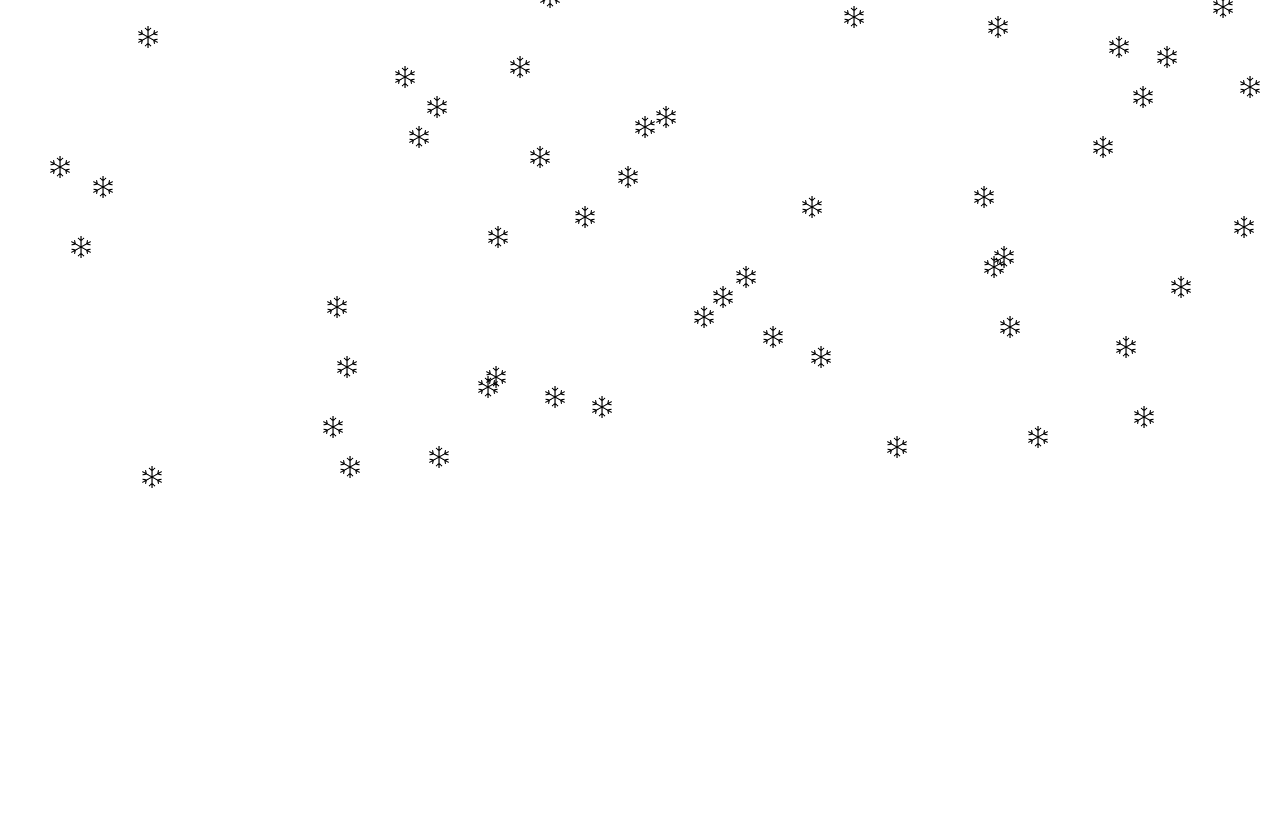
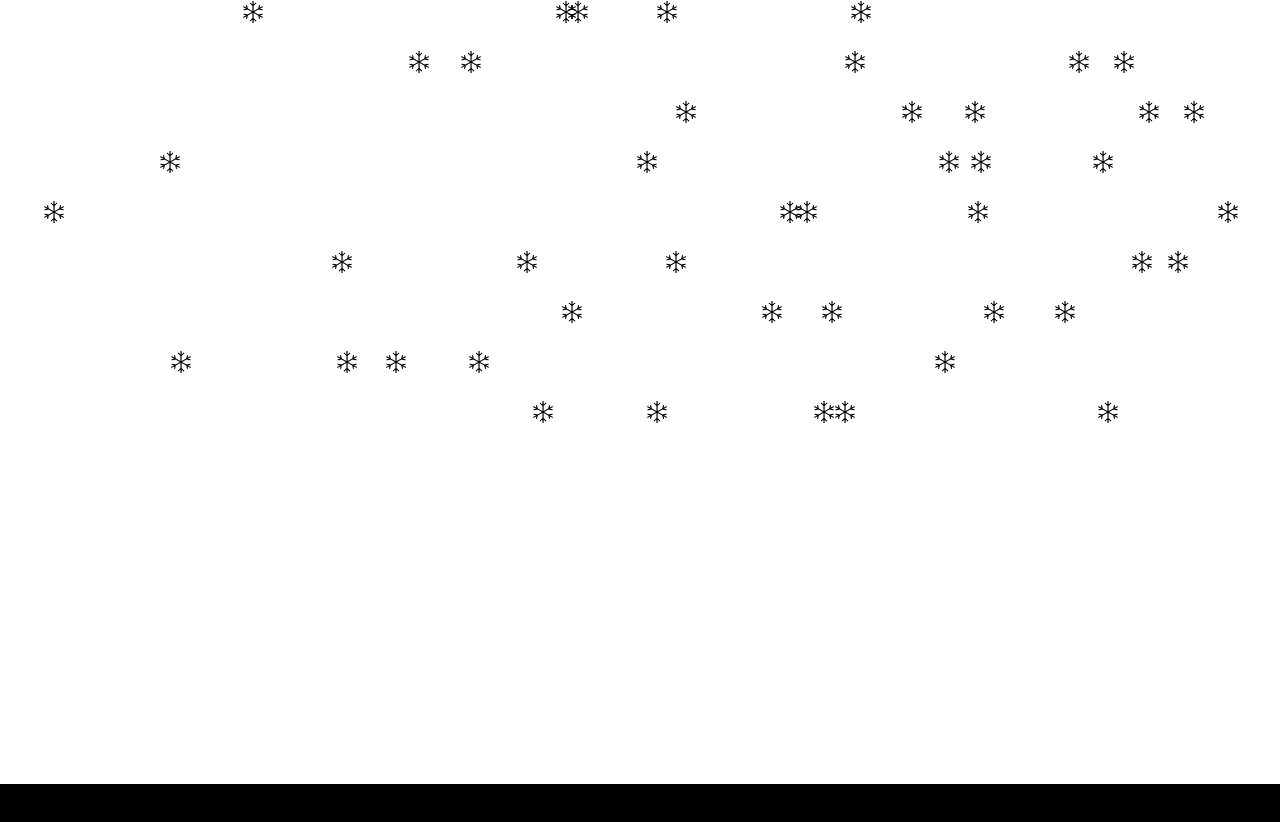
Before and after one commit to Simenf05/snofnugg, a plain HTML site: page index.html in a window 1280 px wide. Before the commit the page ends 800 px from the top, so only its background shows below. Drawn offline with Linux system fonts and the light colour scheme.

Commit message:
bedre kode som er kjappere

```diff
--- a/index.html
+++ b/index.html
@@ -8,6 +8,8 @@
 </head>
 <body>
 
+
+    <div id="snowLevel"></div>
     <script src="script.js"></script>
 </body>
 </html>
--- a/script.js
+++ b/script.js
@@ -2,6 +2,18 @@
 let snowLevel = 0
 
 const snowflakeArr = []
+
+const snowflakeClusterArr = []
+let clusters = 0
+
+const snowLevelEl = document.querySelector("#snowLevel")
+
+const getOverlap = (rect1, rect2) => !(
+    rect1.right < rect2.left ||
+    rect1.left > rect2.right ||
+    rect1.bottom < rect2.top ||
+    rect1.top > rect2.bottom
+)
 
 function createNewSnowflake() {
 
@@ -16,31 +28,81 @@ function createNewSnowflake() {
 
     snowflakeArr.push(snowflake)
 
-    document.body.appendChild(snowflake)
+    return snowflake
+}
+
+
+function createNewSnowflakeCluster() {
+
+    const snowflakeCount = 5
+
+    const newClusterEl = document.createElement("div")
+
+    newClusterEl.className = `absolute cluster cluster_${clusters}`
+
+    for (let i = 0; i < snowflakeCount; i++) {
+
+        const snowflake = createNewSnowflake()
+
+        newClusterEl.appendChild(snowflake)
+    }
+
+    clusters += 1
+    document.body.appendChild(newClusterEl)
+    snowflakeClusterArr.push(newClusterEl)
+}
+
+setInterval(createNewSnowflakeCluster, 500)
+
+
+function updateSnowLevel() {
+    const snowLevelRect = snowLevelEl.getBoundingClientRect()
+
+    if (snowLevelRect.top < 0) location.reload()
+
+    snowLevelEl.style.top = `${snowLevelRect.top - 1}px`
 
 }
 
 
-setInterval(createNewSnowflake, 100)
+function snowLevelFlakeCol(snowflake) {
 
-setInterval(() => {
-    snowflakeArr.forEach(snowflake => {
+    const snowflakeRect = snowflake.getBoundingClientRect()
+    const snowLevelRect = snowLevelEl.getBoundingClientRect()
+
+    return getOverlap(snowLevelRect, snowflakeRect)
+}
 
 
 
-        let snowflakeTop = snowflake.style.top
-        snowflakeTop = parseInt(snowflakeTop)
-        snowflakeTop += 1
 
-        if (snowflakeTop > innerHeight) {
+setInterval(() => {
+
+
+
+    snowflakeClusterArr.forEach(cluster => {
+        if (cluster.innerHTML === "") {
+            cluster.remove()
+            snowflakeClusterArr.splice(snowflakeClusterArr.indexOf(cluster), 1)
+            return
+        }
+
+        let clusterTop = cluster.getBoundingClientRect().top
+        clusterTop = parseInt(clusterTop)
+        clusterTop += 1
+        cluster.style.top = `${clusterTop}px`
+    });
+
+
+    snowflakeArr.forEach(snowflake => {
+
+        if (snowLevelFlakeCol(snowflake)) {
             snowflake.remove()
             snowflakeArr.splice(snowflakeArr.indexOf(snowflake), 1)
             snowLevel += 1
-            console.log(snowLevel);
+            updateSnowLevel()
             return
         }
 
-        snowflake.style.top = `${snowflakeTop}px`
-
     })
 }, 10)
--- a/style.css
+++ b/style.css
@@ -10,3 +10,24 @@ body {
 .snowflake {
     position: absolute;
 }
+
+#snowLevel {
+    position: absolute;
+    background-color: black;
+
+    width: 100%;
+    height: 100%;
+    top: 98%;
+    left: 0px;
+}
+
+.cluster {
+    width: 100%;
+    height: 25px;
+    top: -25px;
+    left: 0px;
+}
+
+.absolute {
+    position: absolute;
+}
```
